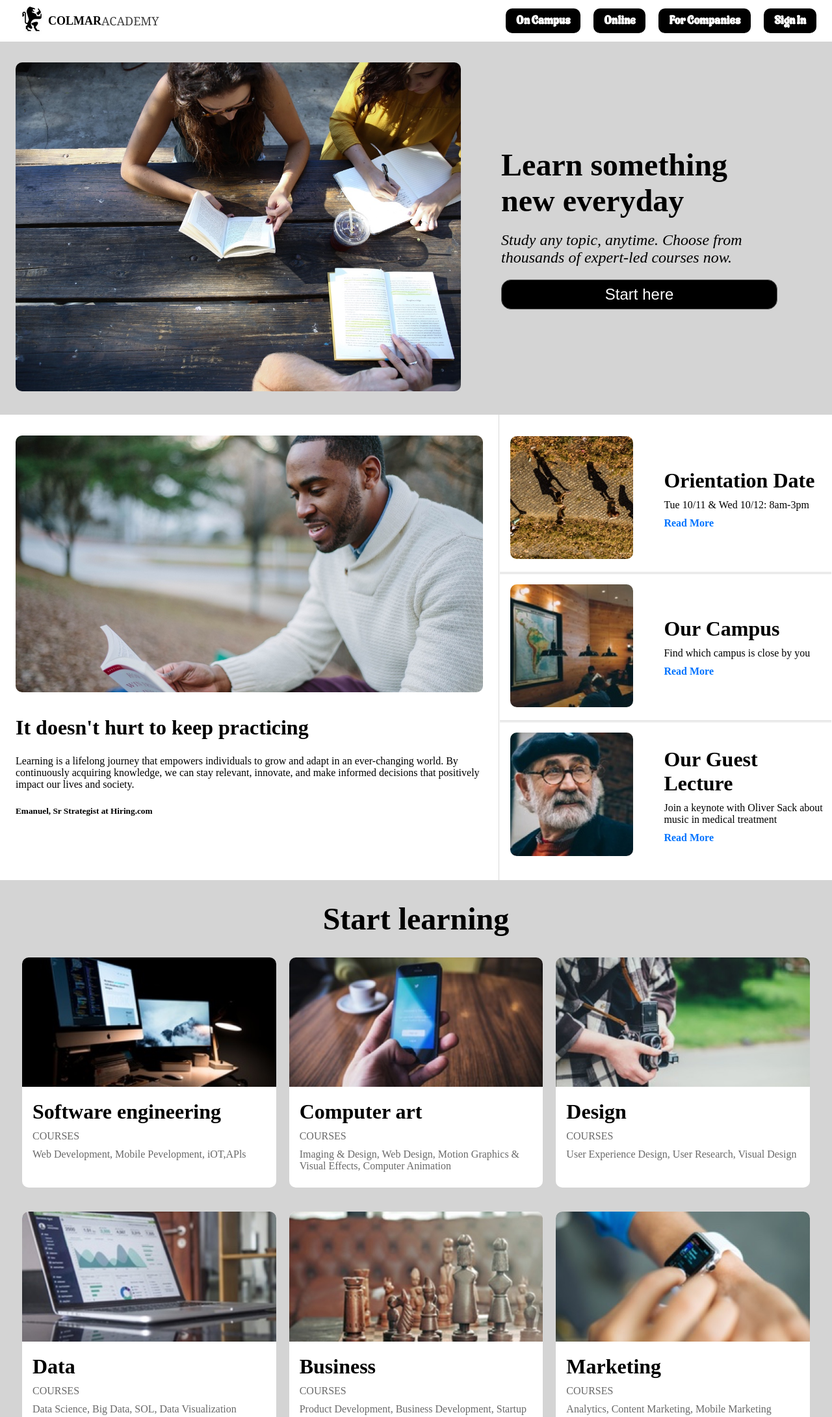
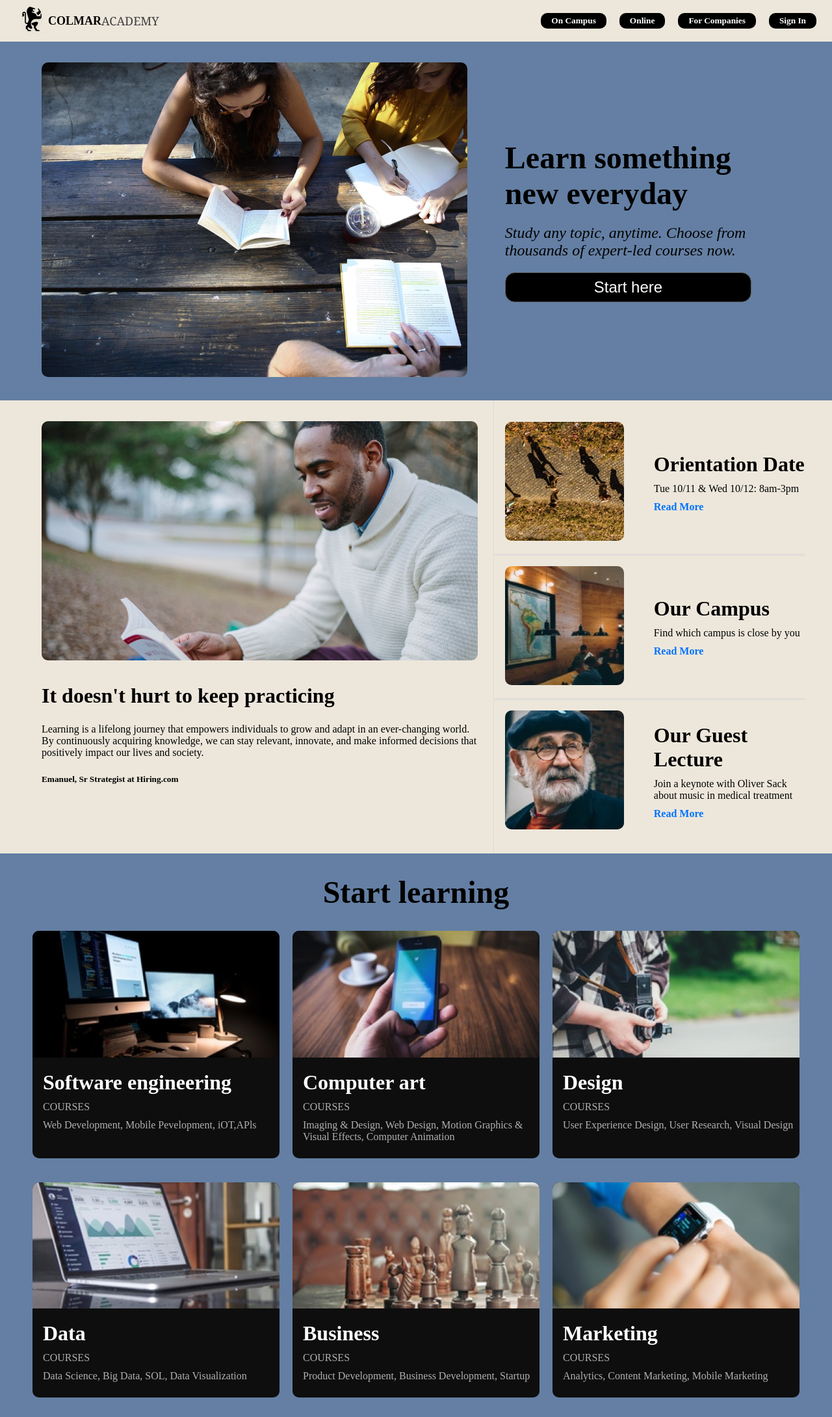
Before and after one commit to VictorSSantoss/colmar_academy, a plain HTML site: page index.html in a window 1280 px wide. Shown: the top 2180 px of the page at 65% size. Drawn offline with Linux system fonts and the light colour scheme; a web font is replaced by a local one.

Commit message:
Added new font, align items and changed background color.

```diff
--- a/index.html
+++ b/index.html
@@ -22,6 +22,7 @@
     </nav>
     <!--Main Content-->
     <main>
+        <div class="first-section">
         <div class="banner-section">
             <div class="banner">
                 <img src="./resources/img/banner.jpg" alt="Imgage of students, readeing and studying">
@@ -32,6 +33,8 @@
                 <button>Start here</button>
             </div>
         </div>
+        </div>
+        <div class="second-section">
         <div class="main-information">
             <div class="left-content">
                 <img src="./resources/img/information-main.jpg" alt="Image of a student reading a book">
@@ -71,6 +74,7 @@
                     </div>
                 </div>
             </div>
+        </div>
         </div>
         <div class="start-learning-section">
             <div class="title">
@@ -144,8 +148,9 @@
             </div>
         </div>
         <div class="Thesis-exhibit-Sectiom">
+            <div class="fourth-section">
             <div class="thesis-left-content">
-                <video src="./resources/videos/thesis.mp4" autoplay></video>
+                <video src="./resources/videos/thesis.mp4" allow="autoplay"></video>
                 <h1>Reimagine urban</h1>
                 <p>"Curabitur vitae libero in ipsum porttitor consequat. Aliquam et commodo lectus, nec consequat neque. Sed non accumsan urna. Phasellus sed consequat ex. Etiam eget magna laoreet, efficitur dolor consequat, tristique ligula."</p>
             </div>
@@ -169,6 +174,7 @@
                     </div>
                 </div>
             </div>
+            </div>
         </div>
         <footer>
             <h5> ©2016 Colmar Academy. All rights reserved</h5>
--- a/resources/css/index.css
+++ b/resources/css/index.css
@@ -15,7 +15,7 @@
 /*Nav Section*/
 
 .nav {
-    background-color: rgb(255, 255, 255);
+    background-color: rgb(237, 231, 219, 1);
     padding: 0px 24px;
     align-items: center;
     display: flex;
@@ -72,14 +72,21 @@
     transition: color 750ms ease-in-out;
 }
 
+/* First Section */
+
+.first-section {
+    background-color: rgb(100, 127, 163, 1);
+}
+
 /*Banner Section*/
 
 .banner-section {
     width: 100%;
-    background-color: rgb(212, 212, 212);
     display: flex;
     align-items: center;
     padding: 32px 24px;
+    max-width: 1200px;
+    margin: 0 auto;
 }
 
 .banner img {
@@ -131,18 +138,25 @@
     transition: color 750ms ease-in-out;
 }
 
+/* Second Section */
+
+.second-section {
+    background-color: rgb(237, 231, 219, 1);
+}
+
 /* Main Information */
 
 .main-information {
     display: flex;
     justify-content: space-between;
+    max-width: 1200px;
+    margin: 0 auto;
 }
 
 /* Left Content */
 
 .left-content {
     padding: 32px 24px;
-    background-color: white;
     width: 60%;
     border-right: 1px solid rgb(217, 217, 217);
 }
@@ -210,7 +224,7 @@
 
 .start-learning-section {
     padding: 32px 24px;
-    background-color: rgb(212, 212, 212);
+    background-color: rgb(100, 127, 163, 1);
 }
 
 .start-learning-section .title {
@@ -224,12 +238,14 @@
 .available-courses {
     padding: 32px 0px 5px;
     display: flex;
+    max-width: 1200px;
+    margin: 0 auto;
 }
 
 /* Course */
 
 .course {
-    background-color: rgb(255, 255, 255);
+    background-color: rgb(14,14,14,255);
     border-radius: 10px;
     width: 45%;
     margin: 0px 10px;
@@ -250,8 +266,12 @@
     padding: 10px 0px;
 }
 
+.course-text h1 {
+    color: white;
+}
+
 .course-text p {
-    color:dimgray
+    color:rgb(177, 177, 177)
 }
 
 /* Thesis exhibit Sectiom */
@@ -259,13 +279,20 @@
 .Thesis-exhibit-Sectiom {
     display: flex;
     justify-content: space-between;
+    background-color: rgb(237, 231, 219, 1);
+}
+
+.fourth-section {
+    display: flex;
+    justify-content: space-between;
+    max-width: 1200px;
+    margin: 0 auto;
 }
 
 /* Left Content */
 
 .thesis-left-content {
     padding: 32px 24px;
-    background-color: white;
     width: 60%;
 }
 
@@ -317,6 +344,7 @@ footer {
     padding: 16px 24px;
     display: flex;
     justify-content: space-around;
+    background-color: rgb(237, 231, 219, 1);
     border-top: 1px solid rgb(217, 217, 217);
     height: 60px;
 }
```
Also changed, not shown: resources/fonts/sauce-tomato/Sauce_Tomato.woff (deleted), resources/fonts/sauce-tomato/Sauce_Tomato.woff2 (deleted), resources/fonts/veriona/Veriona.otf (added), resources/fonts/veriona/Veriona.woff (added), resources/fonts/veriona/Veriona.woff2 (added).
